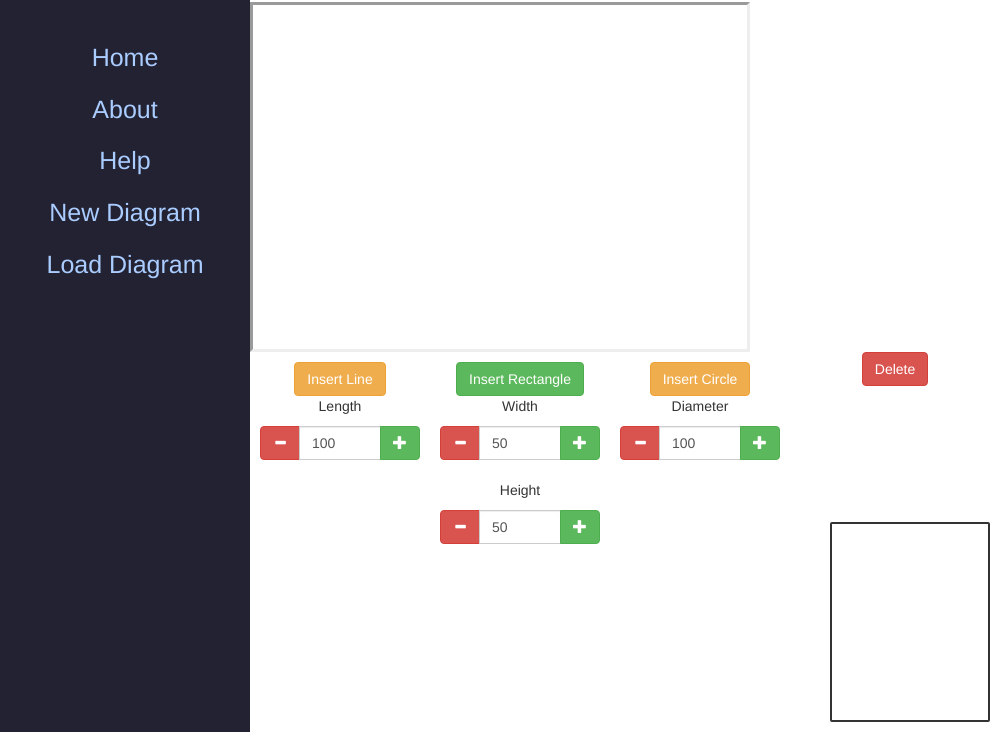
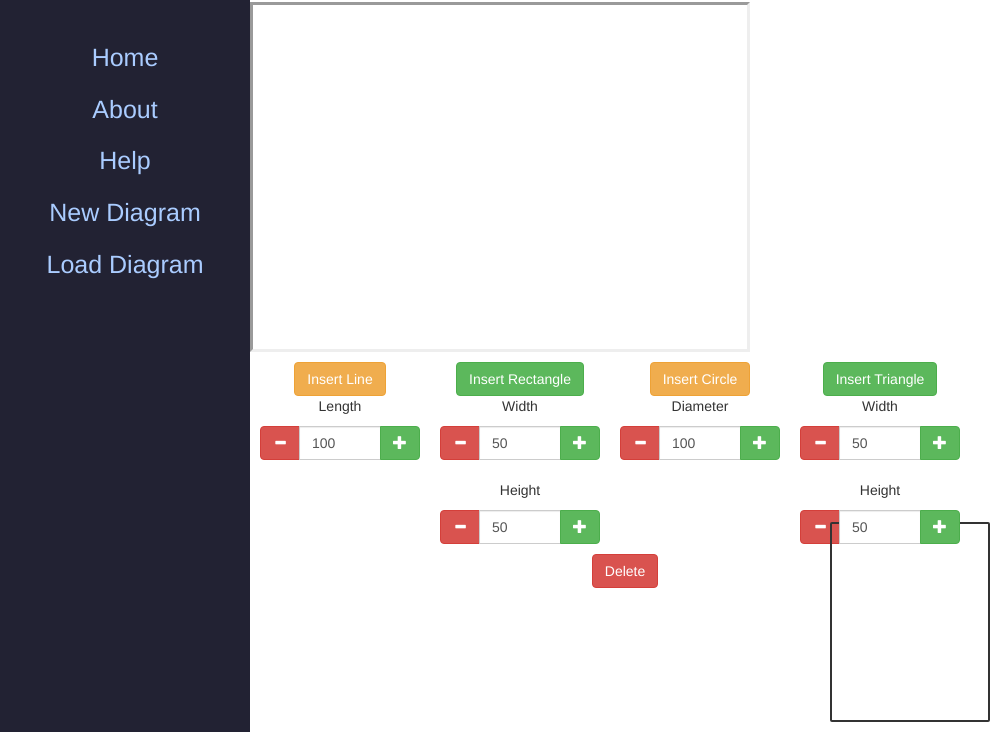
Before and after one commit to jordanridenour/Myo-Free-Body-Diagram-Editor, an Electron app: page html/newDiagram.html in a window 1000 px wide. Shown: the part 68-800 px from the top of the page. Drawn offline with Linux system fonts and the light colour scheme; no server answers.

Commit message:
Add triangle drawing functionality

```diff
--- a/html/newDiagram.html
+++ b/html/newDiagram.html
@@ -36,7 +36,7 @@
                             <span class="glyphicon glyphicon-minus"></span>
                         </button>
                     </span>
-                    <input type="text" name="quant[1]" class="form-control input-number" id="lineLengthInput" value="100" min="5" max="1000">
+                    <input type="text" name="quant[1]" class="form-control input-number" id="lineLengthInput" value="100" min="5" max="500">
                     <span class="input-group-btn">
                         <button type="button" class="btn btn-success btn-number tabbed" id="l_plus" data-type="plus" data-field="quant[1]">
                             <span class="glyphicon glyphicon-plus"></span>
@@ -54,7 +54,7 @@
                             <span class="glyphicon glyphicon-minus"></span>
                         </button>
                     </span>
-                    <input type="text" name="quant[2]" class="form-control input-number" id="rectWidthInput" value="50" min="5" max="100">
+                    <input type="text" name="quant[2]" class="form-control input-number" id="rectWidthInput" value="50" min="5" max="500">
                     <span class="input-group-btn">
                         <button type="button" class="btn btn-success btn-number tabbed" id="w_plus" data-type="plus" data-field="quant[2]">
                             <span class="glyphicon glyphicon-plus"></span>
@@ -69,7 +69,7 @@
                             <span class="glyphicon glyphicon-minus"></span>
                         </button>
                     </span>
-                    <input type="text" name="quant[3]" class="form-control input-number" id="rectHeightInput" value="50" min="5" max="100">
+                    <input type="text" name="quant[3]" class="form-control input-number" id="rectHeightInput" value="50" min="5" max="500">
                     <span class="input-group-btn">
                         <button type="button" class="btn btn-success btn-number tabbed" id="h_plus" data-type="plus" data-field="quant[3]">
                             <span class="glyphicon glyphicon-plus"></span>
@@ -87,9 +87,42 @@
                             <span class="glyphicon glyphicon-minus"></span>
                         </button>
                     </span>
-                    <input type="text" name="quant[4]" class="form-control input-number" id="circleDiameterInput" value="100" min="5" max="1000">
+                    <input type="text" name="quant[4]" class="form-control input-number" id="circleDiameterInput" value="100" min="5" max="500">
                     <span class="input-group-btn">
                         <button type="button" class="btn btn-success btn-number tabbed" id="d_plus" data-type="plus" data-field="quant[4]">
+                            <span class="glyphicon glyphicon-plus"></span>
+                        </button>
+                    </span>
+                </div>
+            </div>
+            <div class="line-controls-coords">
+                <button type="button" class="btn btn-success tabbed" id="t_confirm"> Insert Triangle</button>
+                <br/>
+                <p> Width </p>
+                <div class="input-group" id="triangle-width-input">
+                    <span class="input-group-btn">
+                        <button type="button" class="btn btn-danger btn-number tabbed" id="w_minus" data-type="minus" data-field="quant[5]">
+                            <span class="glyphicon glyphicon-minus"></span>
+                        </button>
+                    </span>
+                    <input type="text" name="quant[5]" class="form-control input-number" id="triangleWidthInput" value="50" min="5" max="500">
+                    <span class="input-group-btn">
+                        <button type="button" class="btn btn-success btn-number tabbed" id="w_plus" data-type="plus" data-field="quant[5]">
+                            <span class="glyphicon glyphicon-plus"></span>
+                        </button>
+                    </span>
+                </div>
+                <br/>
+                <p> Height </p>
+                <div class="input-group" id="triangle-height-input">
+                    <span class="input-group-btn">
+                        <button type="button" class="btn btn-danger btn-number tabbed" id="h_minus" data-type="minus" data-field="quant[6]">
+                            <span class="glyphicon glyphicon-minus"></span>
+                        </button>
+                    </span>
+                    <input type="text" name="quant[6]" class="form-control input-number" id="triangleHeightInput" value="50" min="5" max="500">
+                    <span class="input-group-btn">
+                        <button type="button" class="btn btn-success btn-number tabbed" id="h_plus" data-type="plus" data-field="quant[6]">
                             <span class="glyphicon glyphicon-plus"></span>
                         </button>
                     </span>
--- a/js/newDiagramDraw.js
+++ b/js/newDiagramDraw.js
@@ -4,6 +4,7 @@ var center = getCanvasCenter(canvas);
 var addLineButton = $("#l_confirm");
 var addRectButton = $("#r_confirm");
 var addCircleButton = $("#c_confirm");
+var addTriangleButton = $("#t_confirm");
 var deleteButton  = $("#deleteButton");
 
 var lineDecreaseButton = $("#l_minus");
@@ -14,6 +15,8 @@ var circleIncreaseButton = $("#d_plus");
 var lineLengthInput = $("#lineLengthInput");
 var rectWidthInput  = $("#rectWidthInput");
 var rectHeightInput = $("#rectHeightInput");
+var triangleWidthInput = $("#triangleWidthInput");
+var triangleHeightInput = $("#triangleHeightInput");
 var circleDiameterInput = $("#circleDiameterInput");
 
 var imageInput = $(".def_img");
@@ -23,6 +26,7 @@ $(document).keyup(backspaceDelete);
 addRectButton.click(addRect);
 addLineButton.click(addLine);
 addCircleButton.click(addCircle);
+addTriangleButton.click(addTriangle);
 deleteButton.click(deleteSelected);
 
 
@@ -67,6 +71,17 @@ function addCircle() {
         top: center.y
     });
     canvas.add(circle)
+}
+
+function addTriangle() {
+    var triangle = new fabric.Triangle({
+        width: parseInt(triangleWidthInput.val()),
+        height: parseInt(triangleHeightInput.val()),
+        fill: 'blue',
+        left: center.x,
+        top: center.y
+    });
+    canvas.add(triangle)
 }
 
 function addLine() {
```
